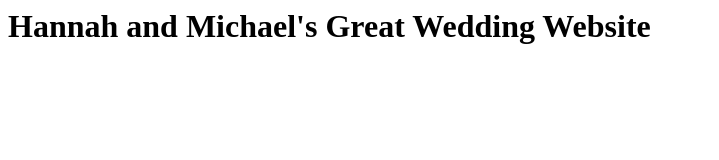
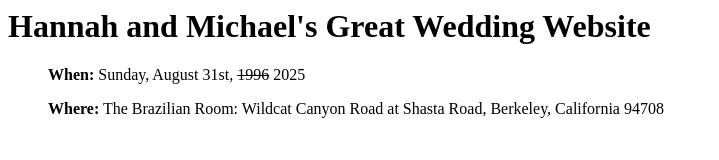
Before and after one commit to groeneman/groeneman.github.io, a plain HTML site: page wedding.html in a window 1280 px wide. Shown: the whole page, without its empty margins (0-719 px from the left). Drawn offline with Linux system fonts and the light colour scheme.

Commit message:
Update wedding.html

```diff
--- a/wedding.html
+++ b/wedding.html
@@ -1,9 +1,14 @@
 <html>
   <head>
-    <title>Hannah and Michael's Wedding</title>
+    <title>Hannah and Michael's Awesome Wedding Website</title>
   </head>
 
   <body>
     <h1>Hannah and Michael's Great Wedding Website</h1>
+
+    <ul>
+      <p><b>When:</b> Sunday, August 31st, <s>1996</s> 2025</p>
+      <p><b>Where:</b> The Brazilian Room: Wildcat Canyon Road at Shasta Road, Berkeley, California 94708</p>
+    </ul>
   </body>
 </html>
```
